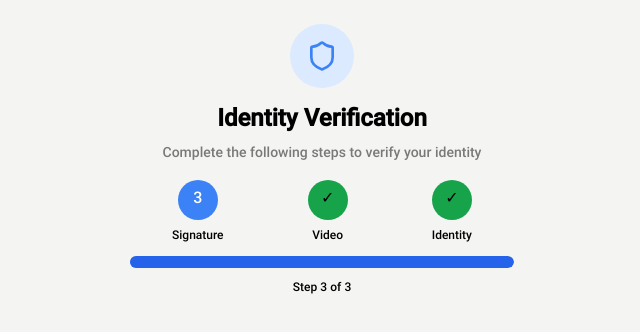
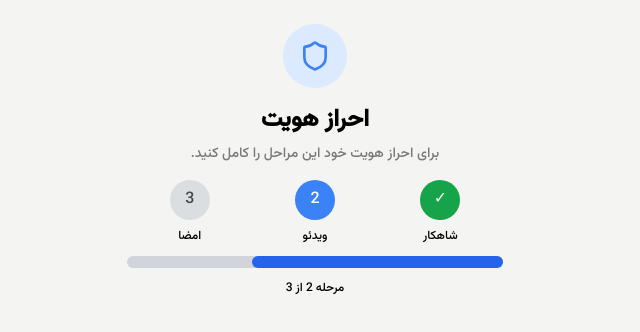
Before and after one commit to Amajidy/auth-service, an Angular app: page / in a window 1280 px wide. Shown: the top 332 px of the page, without its empty margins (448-1088 px from the left). Built offline with nearby package versions, Linux system fonts and the light colour scheme.

Commit message:
fifth commit

```diff
--- a/angular.json
+++ b/angular.json
@@ -68,7 +68,8 @@
               "buildTarget": "auth-service:build:production"
             },
             "development": {
-              "buildTarget": "auth-service:build:development"
+              "buildTarget": "auth-service:build:development",
+              "ssl": true
             }
           },
           "defaultConfiguration": "development"
--- a/src/app/pages/main-layout/main-layout.component.html
+++ b/src/app/pages/main-layout/main-layout.component.html
@@ -5,9 +5,9 @@
               <path d="M20 13c0 5-3.5 7.5-7.66 8.95a1 1 0 0 1-.67-.01C7.5 20.5 4 18 4 13V6a1 1 0 0 1 1-1c2 0 4.5-1.2 6.24-2.72a1.17 1.17 0 0 1 1.52 0C14.51 3.81 17 5 19 5a1 1 0 0 1 1 1z"></path>
           </svg>
       </div>
-      <h1 class="text-2xl font-bold text-foreground mb-2">Identity Verification</h1>
-      <p class="opacity-50 text-sm">Complete the following steps to verify your identity</p>
+      <h1 class="text-2xl font-bold text-foreground mb-2">احراز هویت</h1>
+      <p class="opacity-50 text-sm">برای احراز هویت خود این مراحل را کامل کنید.</p>
   </div>
-  <app-stepper class="my-4 block" [steps]="['Identity', 'Video', 'Signature']" [step]="3" />
+  <app-stepper class="my-4 mx-1 block" [steps]="['شاهکار', 'ویدئو', 'امضا']" [step]="2" />
   <router-outlet />
 </div>
--- a/src/app/pages/video/video.component.html
+++ b/src/app/pages/video/video.component.html
@@ -1,4 +1,4 @@
-<div class="p-4 mx-auto max-w-sm">
+<div class="">
 
   @if (errorMessage()){
   <div class="mb-6 bg-red-100 border border-red-300 rounded-xl p-4">
@@ -9,8 +9,8 @@
         </svg>
       </div>
       <div>
-        <h3 class="font-medium text-red-500 mb-1">Verification Error</h3>
-        <p class="text-sm font-thin text-red-300">Camera access denied. Please allow camera permissions to continue.</p>
+        <h3 class="font-medium text-red-500 mb-1">خطا</h3>
+        <p class="text-sm font-thin text-red-300">دسترسی به دوربین ردشد. لطفا برای احراز هویت دسترسی دوربین خود را روشن کنید.</p>
       </div>
     </div>
   </div>
@@ -18,9 +18,9 @@
   <div class="shadow-lg rounded-lg bg-white overflow-hidden">
     <div class="p-4 flex flex-col gap-6">
       <h1 class="text-xl font-bold text-gray-800 text-center mb-4">تشخیص چهره در ویدئو</h1>
-      <div class="bg-gray-100 rounded-xl p-4 border-l-4 border-blue-500">
-        <h3 class="font-medium text-foreground mb-2">Please read aloud:</h3>
-        <p class="text-sm text-foreground leading-relaxed italic">"I confirm that I am the person shown in this video and that all information provided is accurate and true."</p>
+      <div class="bg-gray-100 rounded-xl p-4 border-r-4 border-blue-500">
+        <h3 class="font-medium text-foreground mb-2">لطفا با صدای بلند بخوانید:</h3>
+        <p class="text-sm text-foreground leading-relaxed italic">"بنده موافق همه چیز سایت هستم و در هنگام باگ و ضرر هیچ شکایتی ندارم."</p>
       </div>
       <div class="relative w-full" style="padding-top: 75%;">
         <video
--- a/src/app/pages/video/video.component.ts
+++ b/src/app/pages/video/video.component.ts
@@ -30,6 +30,7 @@ export class VideoComponent implements OnInit, OnDestroy {
   errorMessage = signal('');
   isRecordingStarted = signal(false)
   progress = 0; // 0..1
+  doesUserAccessCamera = false;
 
   private mediaRecorder: MediaRecorder | null = null;
   private recordedChunks: Blob[] = [];
@@ -78,6 +79,7 @@ export class VideoComponent implements OnInit, OnDestroy {
       this.cd.markForCheck();
     } catch (err) {
       console.error('خطا در لود مدل‌ها:', err);
+      this.doesUserAccessCamera = false;
       this.errorMessage.set('❌ خطا در لود مدل‌ها. لطفاً صفحه را رفرش کنید.')
       this.message.set('❌ خطا در لود مدل‌ها. لطفاً صفحه را رفرش کنید.');
     }
@@ -87,6 +89,7 @@ export class VideoComponent implements OnInit, OnDestroy {
   // استریم دوربین
   // --------------------------
   private async startCameraStream(): Promise<MediaStream | null> {
+
       try {
         const stream = await navigator.mediaDevices.getUserMedia({ video: true, audio: true });
         const video = this.videoRef.nativeElement;
@@ -106,6 +109,7 @@ export class VideoComponent implements OnInit, OnDestroy {
         console.error('خطا در دسترسی به دوربین و میکروفن:', err);
         this.errorMessage.set('دسترسی به دوربین و میکروفن رد شد.')
         this.message.set('❌ دسترسی به دوربین و میکروفن رد شد.');
+
         return null;
       }
   }
--- a/src/components/stepper/stepper.component.html
+++ b/src/components/stepper/stepper.component.html
@@ -4,8 +4,9 @@
     <div class="flex flex-col items-center gap-2">
       <span class="flex items-center justify-center rounded-full w-10 h-10"
       [ngClass]="{
-        'bg-green-600 text-white': ($index + 1) < step(),
-         'bg-blue-500 text-white': ($index + 1) === step(),
+        'bg-green-600': ($index + 1) < step(),
+         'bg-blue-500': ($index + 1) === step(),
+         'text-white': ($index + 1) <= step(),
         'bg-gray-300 opacity-70 text-black': ($index + 1) > step()
         }"
       >
@@ -21,10 +22,10 @@
   </div>
   <div class="h-3 w-full rounded-lg overflow-hidden bg-gray-300 relative mt-3">
     <div
-      class="absolute bg-blue-600 h-full rounded-r-lg"
+      class="absolute bg-blue-600 h-full rounded-l-lg"
       [style.width]="step() * 100 / steps.length + '%'"
     ></div>
   </div>
 
-  <p class="text-xs text-center mt-3">Step {{ step() }} of {{ steps.length }}</p>
+  <p class="text-xs text-center mt-3">مرحله {{ step() }} از {{ steps.length }}</p>
 </div>
```
Lines whose indentation alone changed are shown as unchanged.
